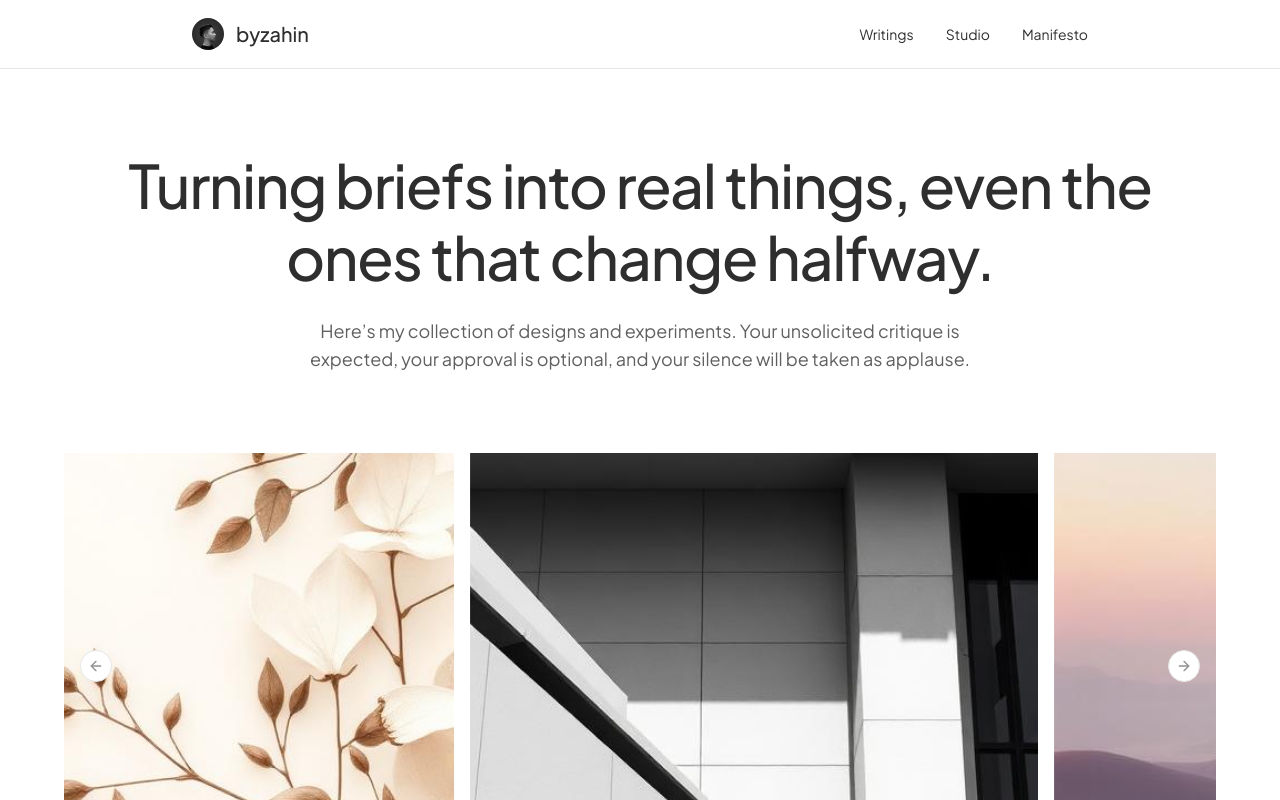
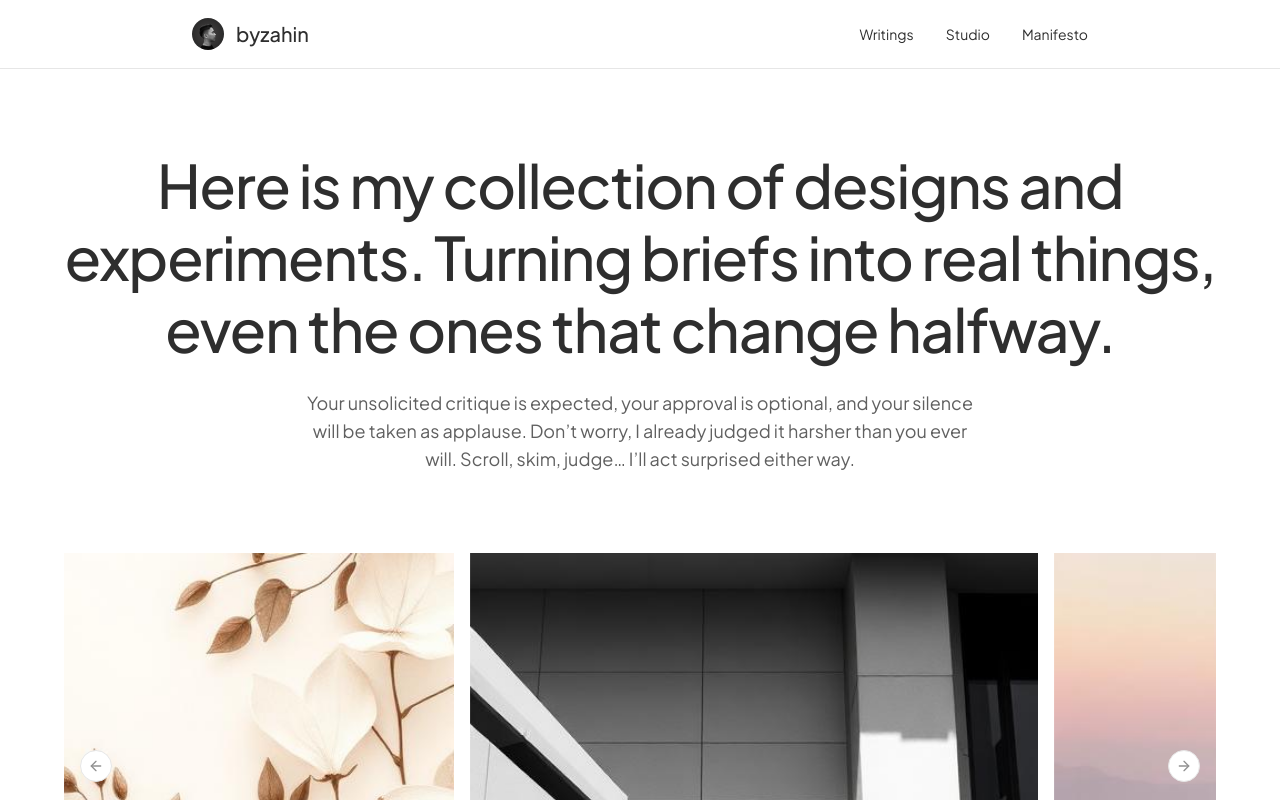
Before and after one commit to zhnsyhrn/nobodyessay, a React (Vite) app: page /studio in a window 1280 px wide. Shown: the top 800 px of the page. Built offline with nearby package versions, Linux system fonts and the light colour scheme; a web font is replaced by a local one.

Commit message:
Visual edit in Lovable
Edited UI in Lovable

```diff
--- a/src/pages/Studio.tsx
+++ b/src/pages/Studio.tsx
@@ -42,10 +42,10 @@ const Studio = () => {
         <div className="max-w-6xl mx-auto text-center">
           <h1 className="font-display text-3xl sm:text-4xl lg:text-6xl font-medium mb-4 sm:mb-6 tracking-tight" style={{
           lineHeight: '72px'
-        }}>Turning briefs into real things, even the ones that change halfway.</h1>
+        }}>Here is my collection of designs and experiments. Turning briefs into real things, even the ones that change halfway.</h1>
           <p className="font-display text-base sm:text-lg max-w-2xl mx-auto leading-relaxed" style={{
           color: '#606060'
-        }}>Here’s my collection of designs and experiments. Your unsolicited critique is expected, your approval is optional, and your silence will be taken as applause.</p>
+        }}>Your unsolicited critique is expected, your approval is optional, and your silence will be taken as applause. Don’t worry, I already judged it harsher than you ever will. Scroll, skim, judge… I’ll act surprised either way.</p>
         </div>
       </section>
 
```
